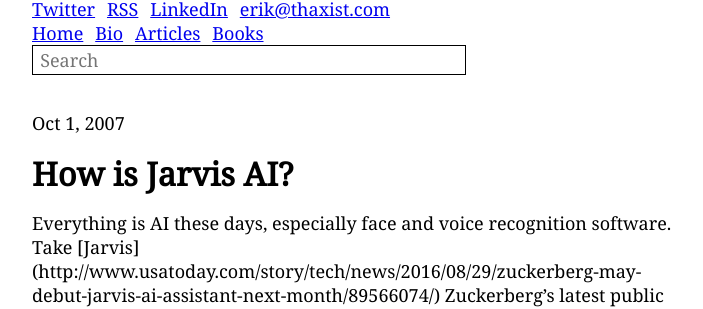
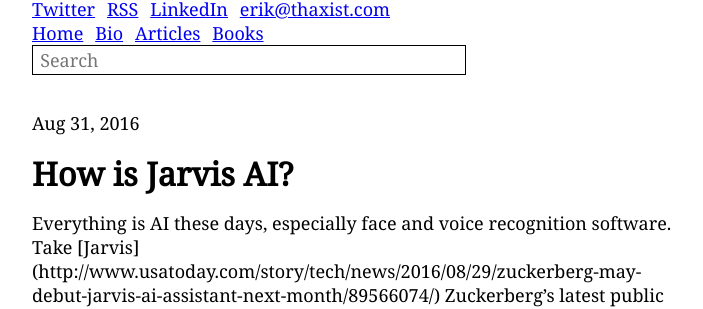
Before and after one commit to thaxist/thaxist.github.io, a Jekyll site: the page built from _posts/2016/2016-08-31-Zuckerberg-Jarvis-AI.md, in a window 1280 px wide. Shown: the part 140-449 px from the top of the page, without its empty margins (288-991 px from the left). Built offline with Jekyll 4.4.1, drawn with Linux system fonts in a browser that asks for light colours; comment, search, counter and statistics services are not loaded.

Commit message:
Update 2016-08-31-Zuckerberg-Jarvis-AI.md

```diff
--- a/_posts/2016/2016-08-31-Zuckerberg-Jarvis-AI.md
+++ b/_posts/2016/2016-08-31-Zuckerberg-Jarvis-AI.md
@@ -1,7 +1,7 @@
 ---
 layout: post
 title: "How is Jarvis AI?"
-date: 2007-10-01
+date: 2016-08-31
 categories: ai
 ---
 
```
